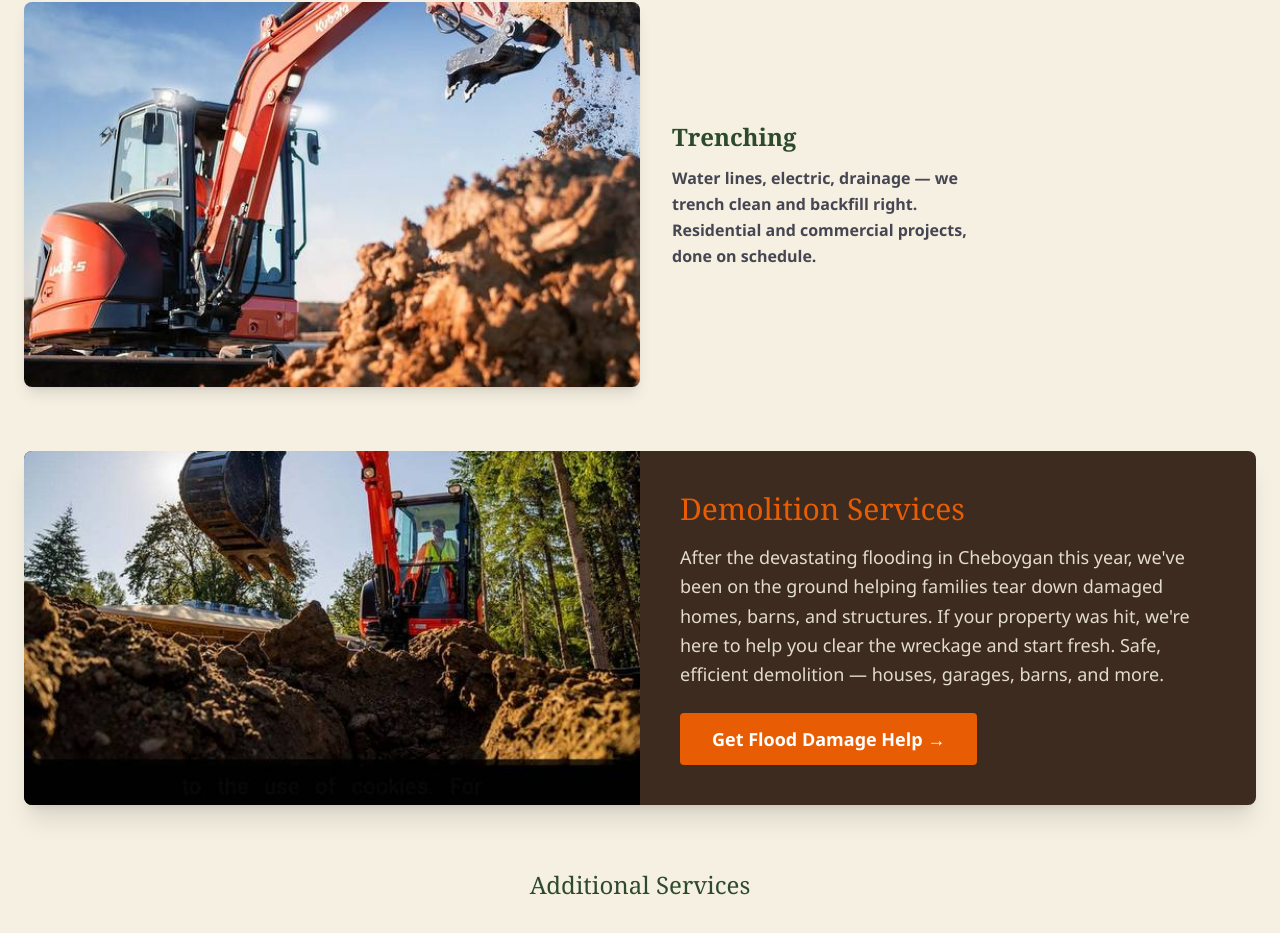
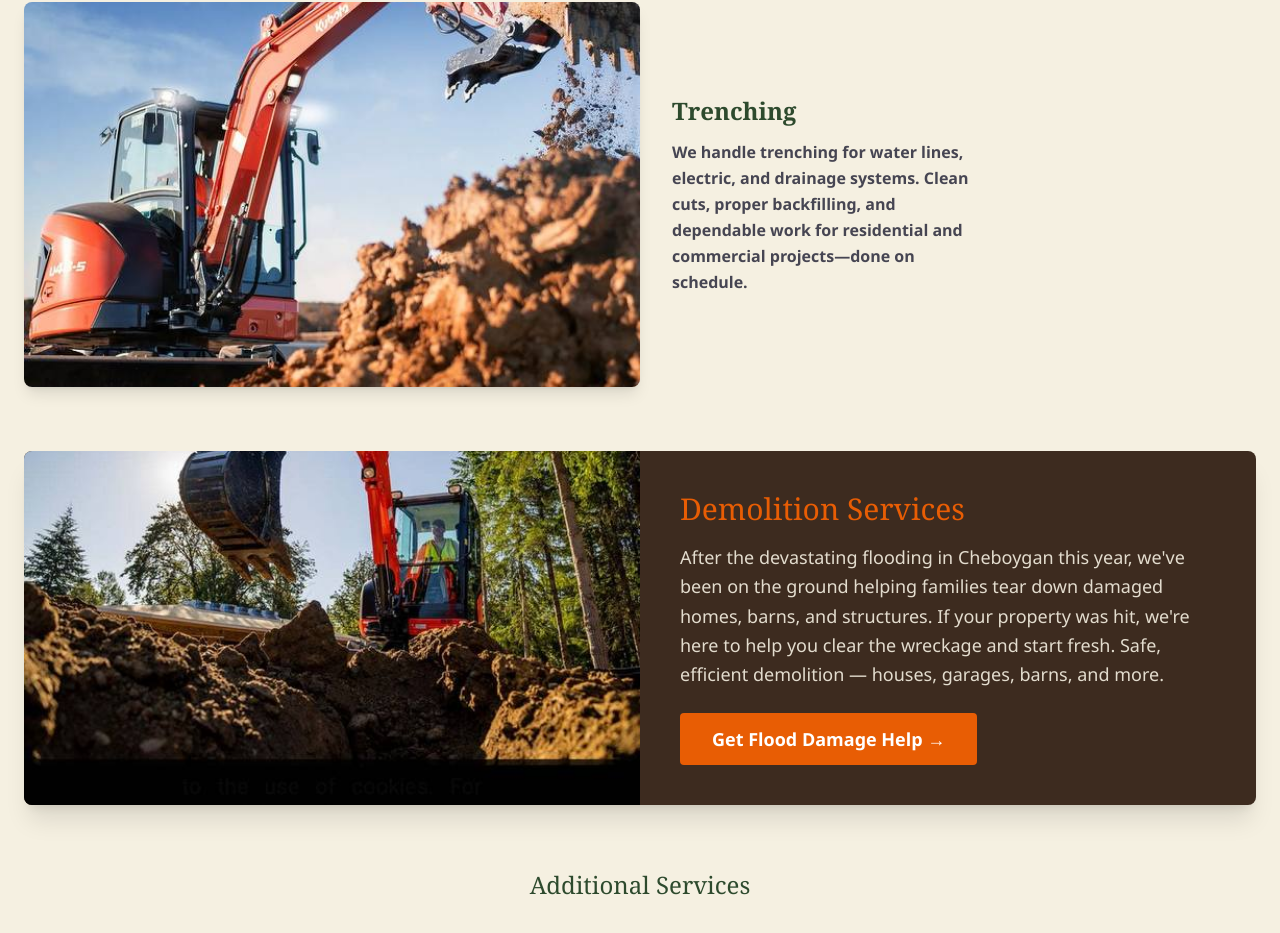
Before and after one commit to Sherryfarmshop/great-lakes-excavating, a Next.js app: page / in a window 1280 px wide. Shown: the part 2786-3719 px from the top of the page. Built offline with nearby package versions, Linux system fonts and the light colour scheme.

Commit message:
Update trenching description

```diff
--- a/src/components/Services.tsx
+++ b/src/components/Services.tsx
@@ -23,7 +23,7 @@ const primaryServices = [
   },
   {
     title: 'Trenching',
-    desc: 'Water lines, electric, drainage — we trench clean and backfill right. Residential and commercial projects, done on schedule.',
+    desc: 'We handle trenching for water lines, electric, and drainage systems. Clean cuts, proper backfilling, and dependable work for residential and commercial projects—done on schedule.',
     img: '/images/gallery-6.jpg',
   },
 ];
```
